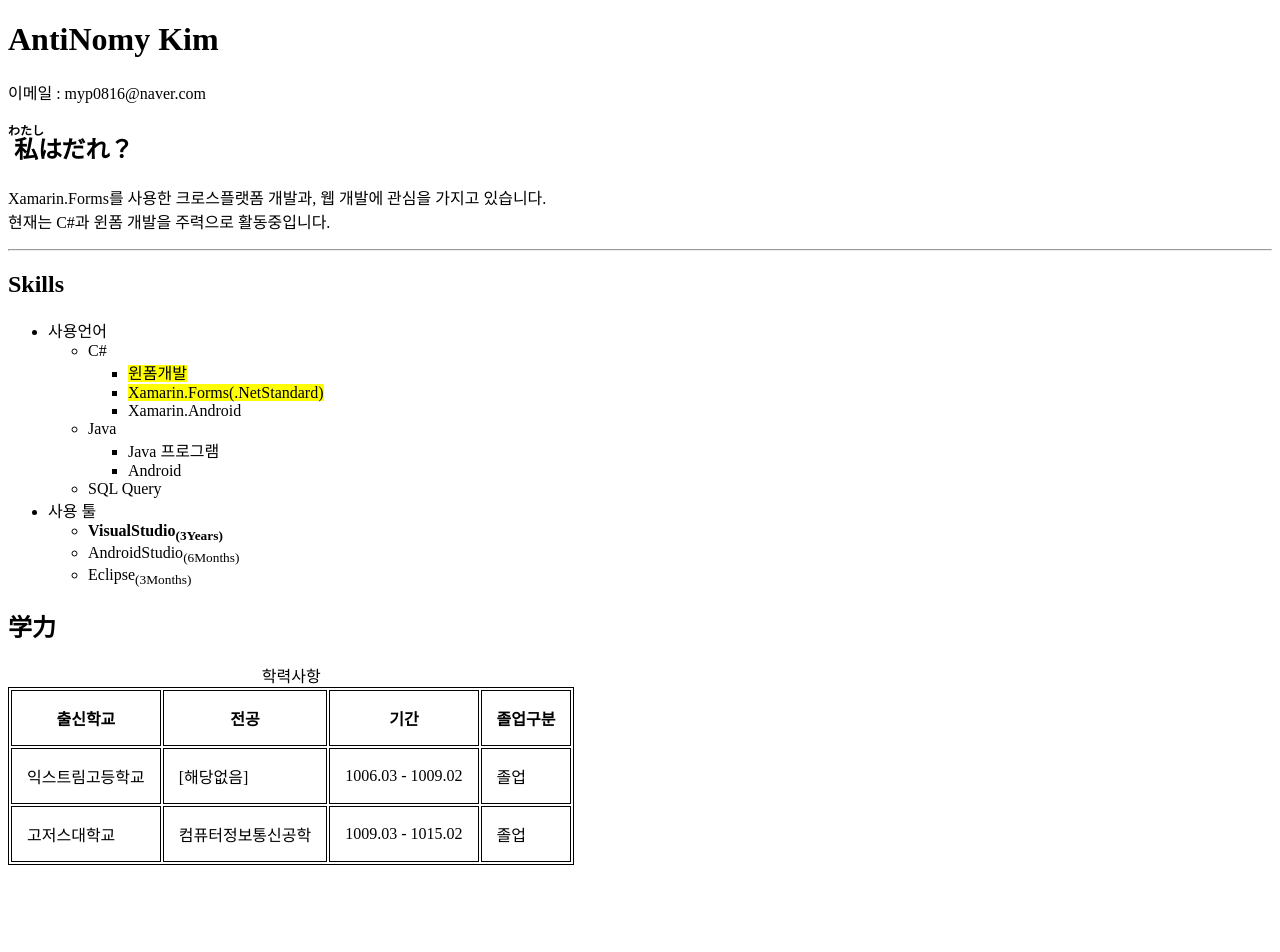
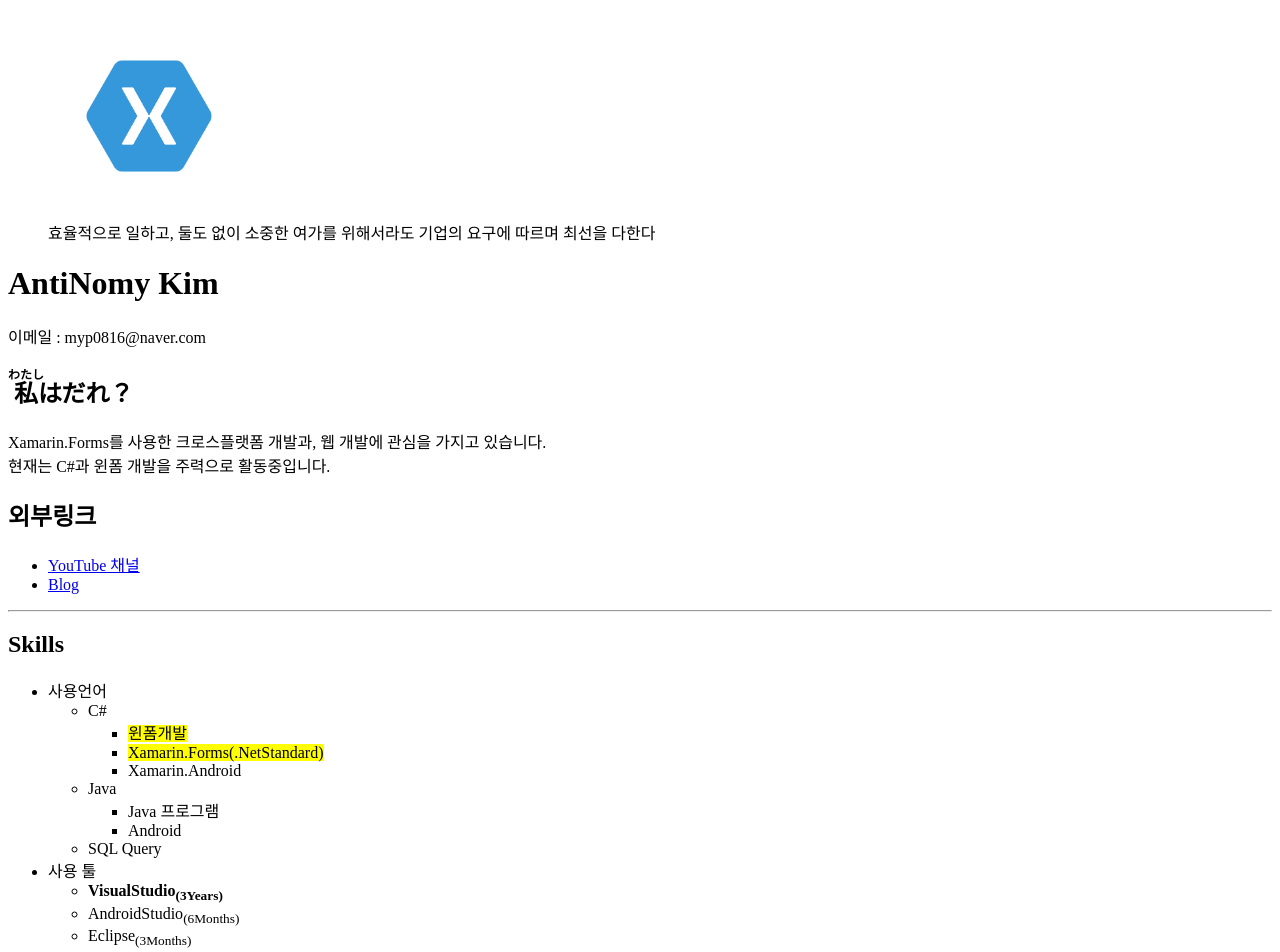
Before and after one commit to AntiNomyKim/ANShelter, a plain HTML site: page index.html in a window 1280 px wide. Shown: the top 952 px of the page. Before the commit the page ends 873 px from the top, so only its background shows below. Drawn offline with Linux system fonts and the light colour scheme.

Commit message:
add Image and Link

```diff
--- a/index.html
+++ b/index.html
@@ -5,11 +5,26 @@
         <meta charset="utf-8"/>
     </head>
     <body>
+        <figure>
+            <img
+                src="Images/xamagon.png"
+                alt=""
+                width="200"
+                height="200"/>
+            <figcaption>
+                    효율적으로 일하고, 둘도 없이 소중한 여가를 위해서라도 기업의 요구에 따르며 최선을 다한다
+            </figcaption>
+        </figure>
         <h1>AntiNomy Kim</h1>
         <p>이메일 : myp0816@naver.com</p>
         <h2><ruby>私<rt>わたし</rt>はだれ？</ruby></h2>
         <p>Xamarin.Forms를 사용한 크로스플랫폼 개발과, 웹 개발에 관심을 가지고 있습니다.<br>
             현재는 C#과 윈폼 개발을 주력으로 활동중입니다.</p>
+        <h2>외부링크</h2>
+        <ul>
+            <li><a href="https://www.youtube.com/channel/UCbfQ7I-jSDfAeCdr1mhVCGg" target="_blank">YouTube 채널</a></li>
+            <li><a href="http://anshelter.egloos.com" target="_blank">Blog</a></li>
+        </ul>
     </body>
     <hr>
     <h2>Skills</h2>
```
Also changed, not shown: Images/xamagon.png (added).
